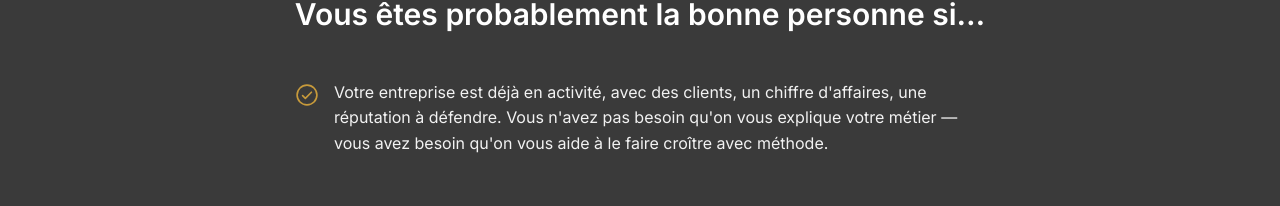
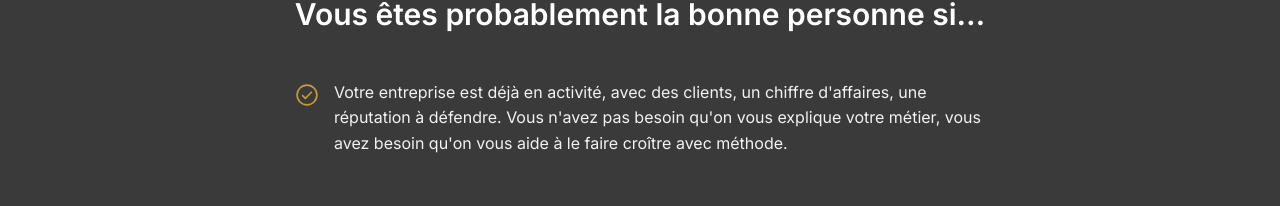
Before and after one commit to Fitchcat/carpath-website, a Next.js app: page /pour-qui in a window 1280 px wide. Shown: the part 520-726 px from the top of the page. Built offline with nearby package versions, Linux system fonts and the light colour scheme.

Commit message:
fix: remplacement du tiret par une virgule sur le premier paragraphe de /pour-qui

```diff
--- a/content/pour-qui.md
+++ b/content/pour-qui.md
@@ -43,7 +43,7 @@ Vous êtes probablement la bonne personne si…
 
 **Critères :**
 
-✓ **Votre entreprise est déjà en activité**, avec des clients, un chiffre d'affaires, une réputation à défendre. Vous n'avez pas besoin qu'on vous explique votre métier — vous avez besoin qu'on vous aide à le faire croître avec méthode.
+✓ **Votre entreprise est déjà en activité**, avec des clients, un chiffre d'affaires, une réputation à défendre. Vous n'avez pas besoin qu'on vous explique votre métier, vous avez besoin qu'on vous aide à le faire croître avec méthode.
 
 ✓ **Vous cherchez un partenaire durable, pas une prestation unique.** Vous avez peut-être déjà essayé des missions ponctuelles, une refonte de site, une campagne publicitaire, un consultant six semaines. Vous savez que ça ne suffit pas. Ce que vous voulez, c'est quelqu'un qui reste, qui suit les indicateurs et qui s'ajuste avec vous dans le temps.
 
--- a/src/app/pour-qui/page.tsx
+++ b/src/app/pour-qui/page.tsx
@@ -15,7 +15,7 @@ export default function PourQuiPage() {
   const idealDirigeantItems = [
     {
       type: "positive" as const,
-      text: "Votre entreprise est déjà en activité, avec des clients, un chiffre d'affaires, une réputation à défendre. Vous n'avez pas besoin qu'on vous explique votre métier — vous avez besoin qu'on vous aide à le faire croître avec méthode.",
+      text: "Votre entreprise est déjà en activité, avec des clients, un chiffre d'affaires, une réputation à défendre. Vous n'avez pas besoin qu'on vous explique votre métier, vous avez besoin qu'on vous aide à le faire croître avec méthode.",
     },
     {
       type: "positive" as const,
```
